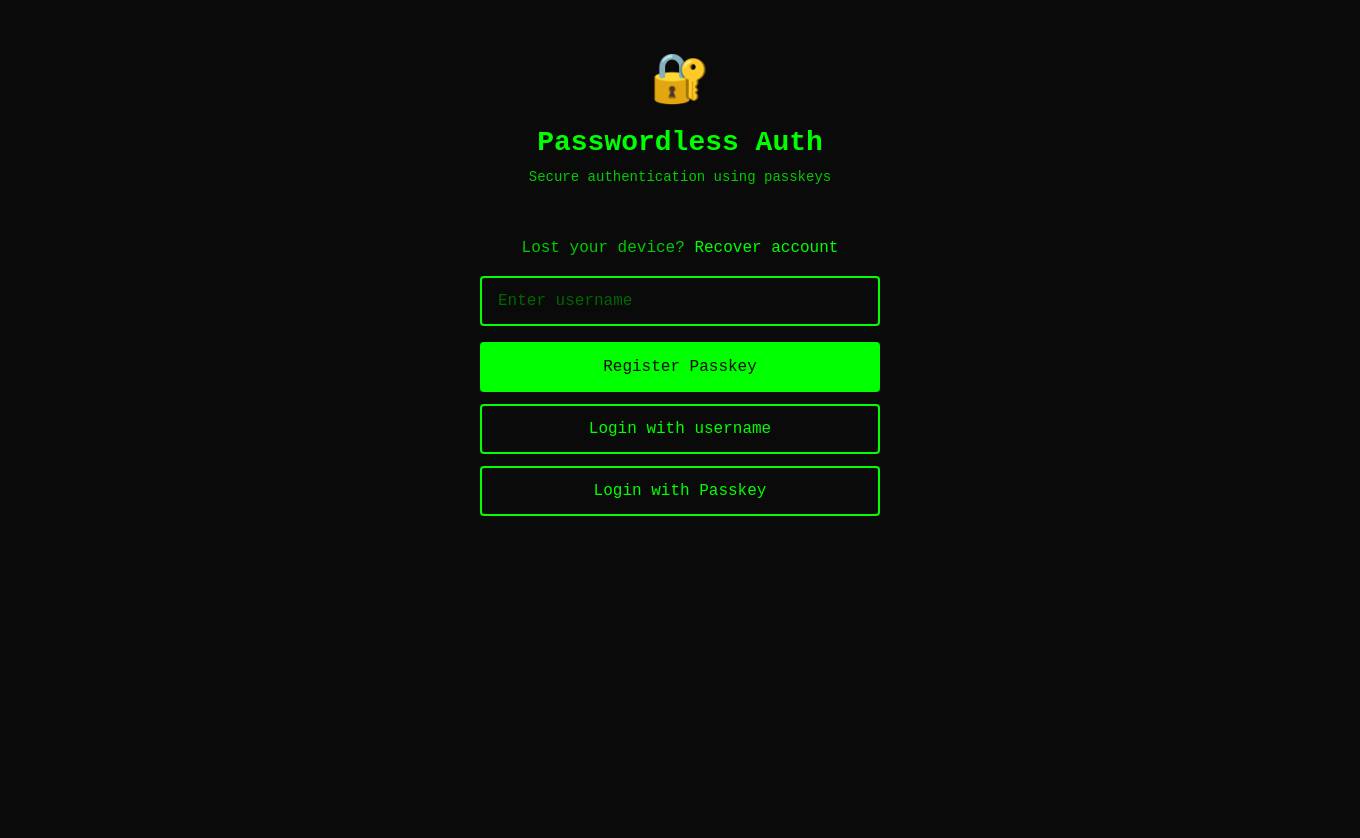
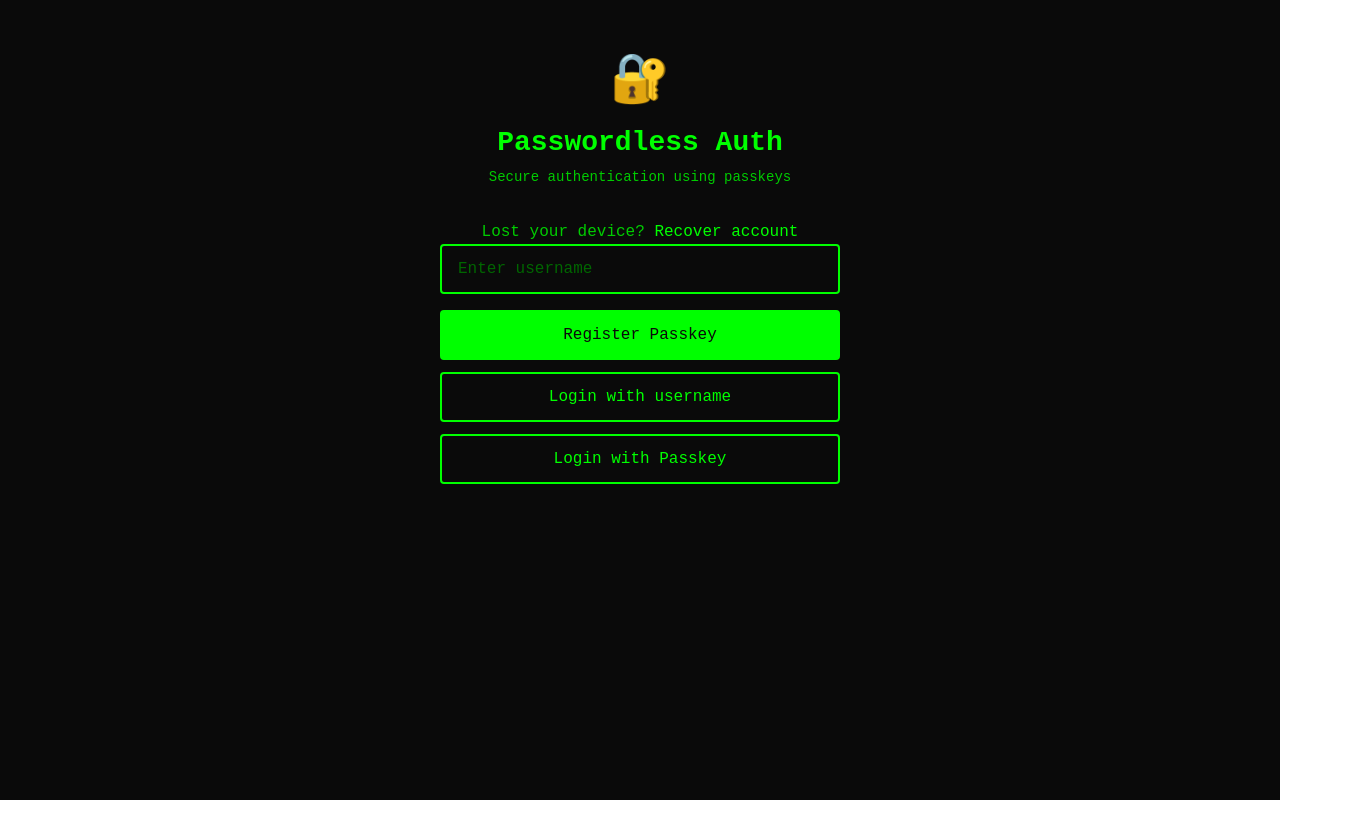
Before and after one commit to stephenp0320/passwordless-auth-system, a React app in the folder frontend/: page / in a window 1280 px wide. Shown: the top 838 px of the page, 1360 px wide, since content can reach past the window. After the commit the page ends 800 px from the top, so only its background shows below. Built offline with nearby package versions, Linux system fonts and the light colour scheme; the HTML template or start-up script is replaced by a standard one.

Commit message:
feat: add react-hot-toast alternative to alert

```diff
--- a/frontend/package.json
+++ b/frontend/package.json
@@ -12,6 +12,7 @@
   "dependencies": {
     "react": "^19.2.0",
     "react-dom": "^19.2.0",
+    "react-hot-toast": "^2.6.0",
     "react-router-dom": "^7.13.0"
   },
   "devDependencies": {
--- a/frontend/src/App.tsx
+++ b/frontend/src/App.tsx
@@ -2,6 +2,7 @@ import { startRegistration, startAuthentication } from "@simplewebauthn/browser"
 import { useState } from 'react';
 import './App.css';
 import { useNavigate } from 'react-router-dom';
+import toast from 'react-hot-toast';
 
 
 // https://simplewebauthn.dev/docs/packages/browser
@@ -47,13 +48,29 @@ function App() {
 
       // check if recovery codes are returned
       const res = await finish_response.json()
+
+      // https://react-hot-toast.com/docs
+      // simple recovery code toast pop-up
       if (res.recovery_codes) {
-        // https://www.w3schools.com/jsref/met_win_alert.asp
-        alert( // show the generated recovery codes to the user
-          "SAVE THESE RECOVERY CODES!\n\n" +
-          "If you lose your device, use one of these codes to recover your account:\n\n" +
-          res.recovery_codes.join("\n") +
-          "\n\nEach code can only be used once."
+        toast.success(
+          (t) => (
+            <div className="toast-container">
+              <strong>Save these recovery codes!</strong>
+              <pre className="toast-codes">
+                {res.recovery_codes.join('\n')}
+              </pre>
+              <div className="toast-buttons">
+                <button
+                  className="toast-copy-btn"
+                  onClick={async () => {
+                    await navigator.clipboard.writeText(res.recovery_codes.join('\n'));
+                    toast.success('Copied!');
+                  }}> Copy </button>
+                <button className="toast-close-btn" onClick={() => toast.dismiss(t.id)}>Close</button>
+              </div>
+            </div>
+          ),
+          { duration: 30000 }
         );
       }
 
--- a/frontend/src/index.css
+++ b/frontend/src/index.css
@@ -11,6 +11,19 @@
   text-rendering: optimizeLegibility;
   -webkit-font-smoothing: antialiased;
   -moz-osx-font-smoothing: grayscale;
+}
+
+* {
+  margin: 0;
+  padding: 0;
+  box-sizing: border-box;
+}
+
+html, body, #root {
+  width: 100%;
+  height: 100%;
+  margin: 0;
+  padding: 0;
 }
 
 a {
--- a/frontend/src/main.tsx
+++ b/frontend/src/main.tsx
@@ -1,6 +1,7 @@
 import { StrictMode } from 'react'
 import { createRoot } from 'react-dom/client'
 import { BrowserRouter, Routes, Route } from 'react-router-dom'
+import { Toaster } from 'react-hot-toast'
 import './index.css'
 import App from './App.tsx'
 import Admin from './Admin_dashboard.tsx'
@@ -9,6 +10,7 @@ import Recovery from './Recovery.tsx'
 // admin screen route
 createRoot(document.getElementById('root')!).render(
   <StrictMode>
+    <Toaster position="top-center" />
     <BrowserRouter>
       <Routes>
         <Route path="/" element={<App />} />
```
Also changed, not shown: 1 other file (tests, documents, lock files or other folders).
